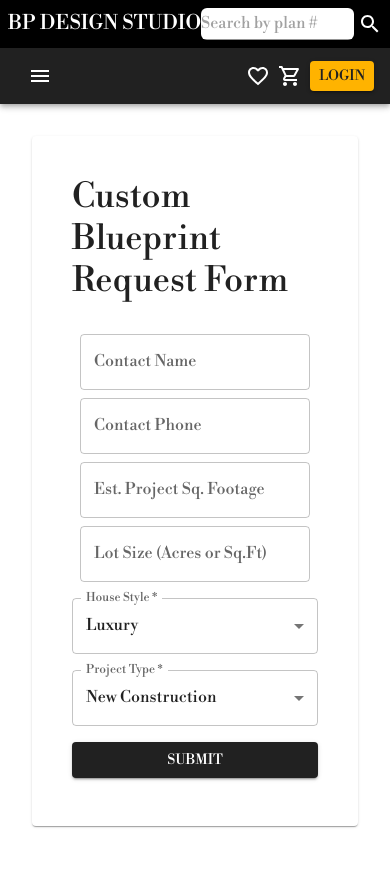
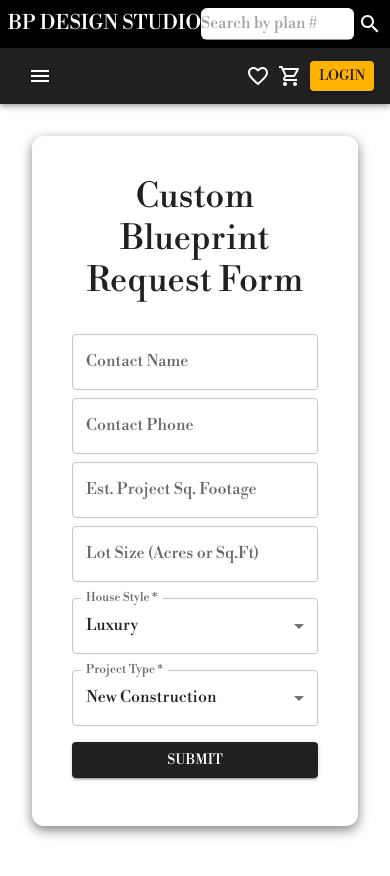
Before and after one commit to melxincognito/bp-design-next, a Next.js app: page /customplanrequest in a window 390 px wide. Shown: the top 876 px of the page. Built offline with nearby package versions, Linux system fonts and the light colour scheme.

Commit message:
got textfields to have the appropriate width on mobile and desktop

```diff
--- a/components/forms/CustomPlanRequestForm.js
+++ b/components/forms/CustomPlanRequestForm.js
@@ -46,10 +46,23 @@ export default function CustomPlanRequestForm() {
     console.log(projectType);
   };
 
+  const cardStyles = {
+    padding: 3,
+    display: "grid",
+    justifyContent: "center",
+    borderRadius: 3,
+    boxShadow: "0 0.25rem 0.75rem rgba(0, 0, 0, 0.5)",
+  };
+  const cardHeaderStyles = {
+    display: "flex",
+    justifyContent: "center",
+    textAlign: "center",
+  };
+
   return (
     <>
-      <Card sx={{ padding: 3, display: "grid", justifyContent: "center" }}>
-        <CardContent sx={{ display: "flex", justifyContent: "center" }}>
+      <Card sx={cardStyles}>
+        <CardContent sx={cardHeaderStyles}>
           <Typography variant="h4">Custom Blueprint Request Form</Typography>
         </CardContent>
         <CardContent>
@@ -65,6 +78,7 @@ export default function CustomPlanRequestForm() {
               {planRequestInputs.map((input, index) => (
                 <>
                   <TextField
+                    sx={{ width: { xs: "100%", md: "24.3%" } }}
                     key={index}
                     label={input.label}
                     onChange={(e) => {
```
